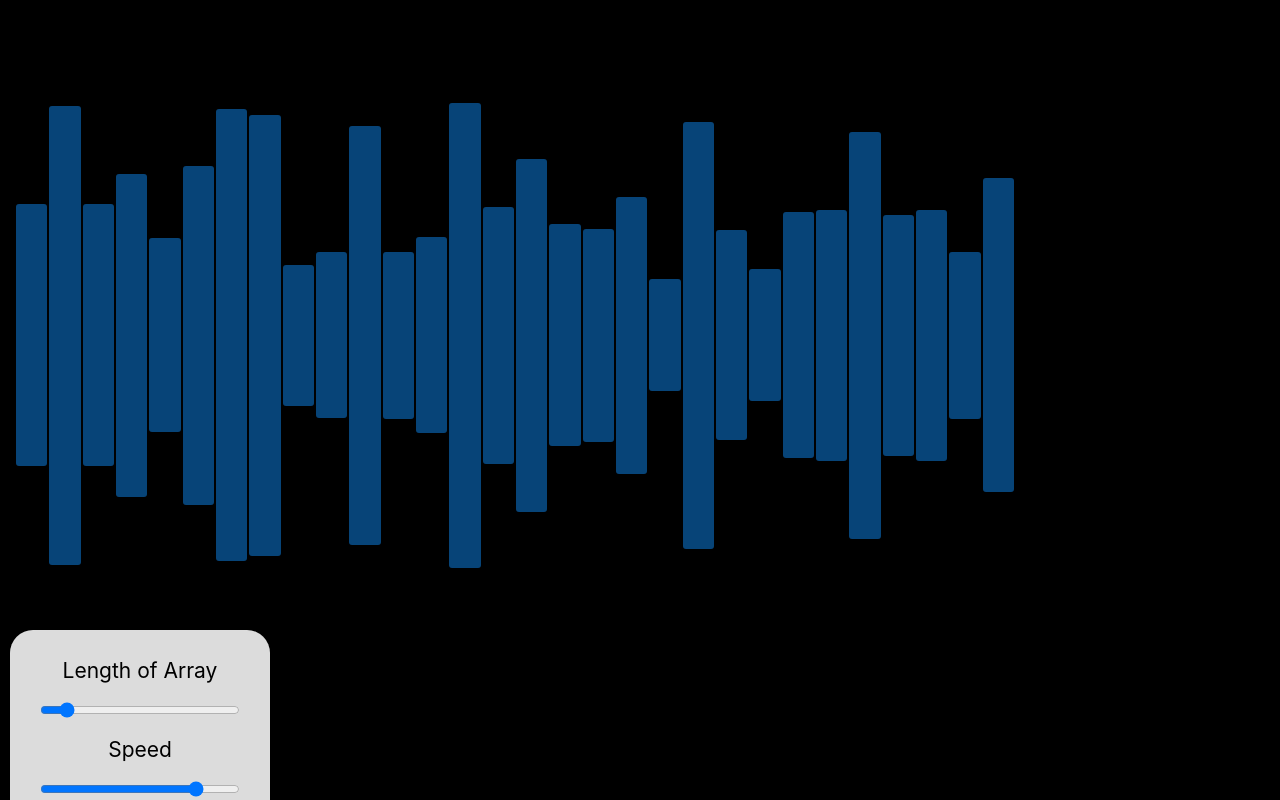
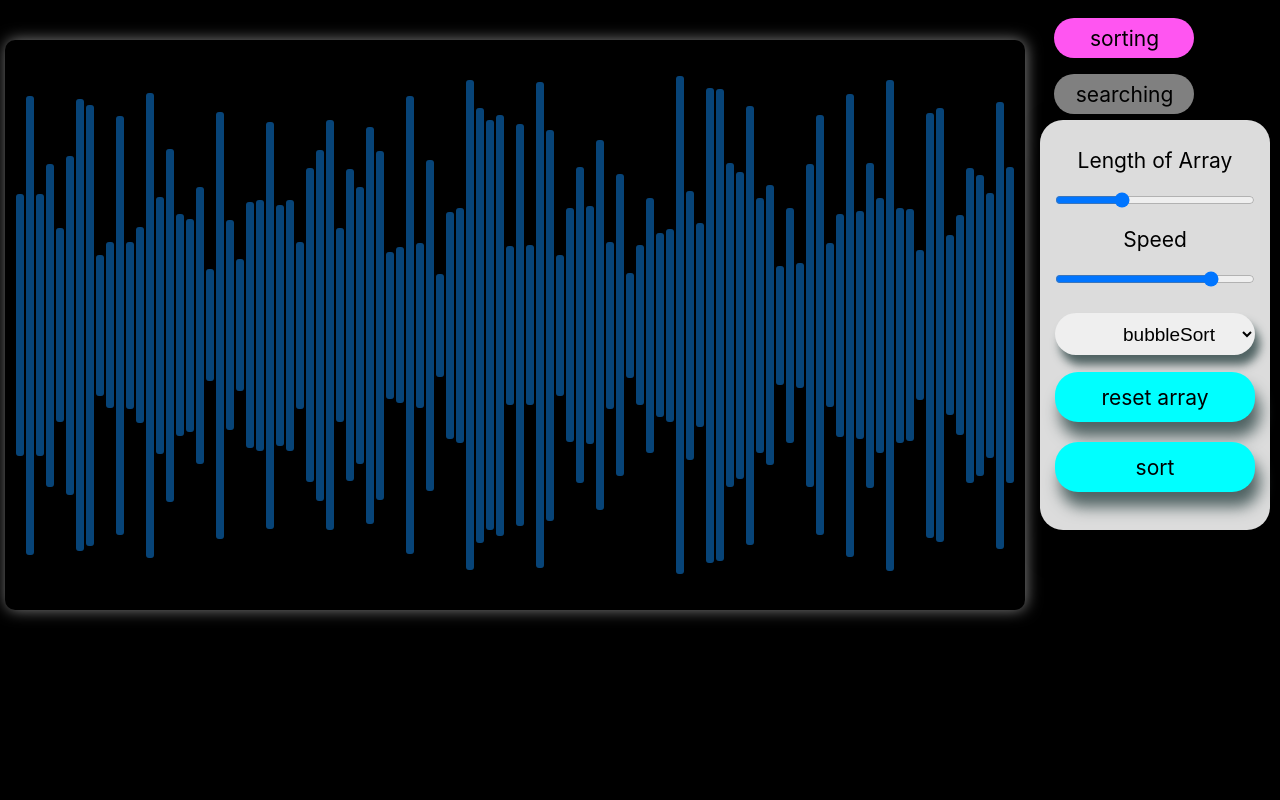
Before and after one commit to ksushant6566/visual-algos, a React (Create React App) app: page / in a window 1280 px wide. Shown: the top 800 px of the page. Built offline with nearby package versions, Linux system fonts and the light colour scheme.

Commit message:
design improvements

```diff
--- a/src/App.css
+++ b/src/App.css
@@ -1,6 +1,14 @@
 body {
   background-color: rgb(0, 0, 0);
 }
+
+p{
+  margin: 0px;
+  padding: 0px;
+  background-color: rgba(0, 162, 255, 0.699);
+  border-radius: 4px;
+}
+
 
 .btn {
   width: 200px;
@@ -60,7 +68,7 @@ input, .select {
   flex-wrap: wrap;
   align-items: center;
   height: 100%;
-  margin-top: 50px;
+  margin-top: 40px;
   /* justify-content: flex-start; */
 }
 
@@ -70,7 +78,7 @@ input, .select {
   align-items: center;
   height: 550px;
   width: 1000px;
-  box-shadow: black 1px 0px 15px;
+  box-shadow: grey 1px 0px 15px;
   margin: 0px 5px;
   padding: 10px;
   border-radius: 10px;
@@ -80,7 +88,6 @@ input, .select {
   display: flex;
   flex-direction: column;
   height: 400px;
-  width: 250px;
   padding: 5px;
   align-items: center;
   justify-content: center;
@@ -110,7 +117,7 @@ input, .select {
   width: 250px;
   height: 50px;
   left: 39vw;
-  top: 9vh;
+  top: 4vh;
   transform: translateX(-125px);
   border-radius: 13px;
   line-height: 50px;
@@ -126,3 +133,32 @@ input, .select {
   background-color: #751111;
   box-shadow: rgba(0, 0, 0, 0.5) 1px 1px 10px;
 }
+.navbar{
+  width: 100%;
+  /* background-color: #751111; */
+  display: flex;
+  justify-content: center;
+}
+
+.navbtn {
+  box-shadow: rgb(80, 99, 99) 0px 0px 0px;
+  height: 40px;
+  width: 140px;
+  font-size: 21px;
+  background-color:  rgb(255, 85, 241);
+  cursor: pointer;
+  position: absolute;
+  top: 4vh;
+  left: 81.6vw;
+}
+
+.navbtn2{
+  top: 1vh;
+}
+.navbtn1{
+  top: 8vh;
+}
+.navbtn:hover {
+  box-shadow: rgb(80, 99, 99) 0px 0px 0px;
+  background-color:  rgb(255, 85, 241);
+}
--- a/src/App.js
+++ b/src/App.js
@@ -1,13 +1,33 @@
 import Searching from './searchingAlgorithms/Searching'
 import Sorting from './sortingAlgorithms/Sorting'
 import './App.css';
+import { useState , useEffect} from 'react';
 
 
 function App() {
+
+  const [operation, setOpertaion] = useState('sorting')
+
+  useEffect(() => {
+    if(operation === 'sorting') {
+      document.getElementsByClassName('navbtn1')[0].style.backgroundColor = 'grey'
+      document.getElementsByClassName('navbtn2')[0].style.backgroundColor = ' rgb(255, 85, 241)'
+    }else {
+      document.getElementsByClassName('navbtn2')[0].style.backgroundColor = 'grey'
+      document.getElementsByClassName('navbtn1')[0].style.backgroundColor = ' rgb(255, 85, 241)'
+    }
+  }, [operation])
+
   return (
     <div className="App">
-      {/* <Searching /> */}
-      <Sorting />
+
+      <div className="navbar">
+        <div onClick={() => setOpertaion('searching')} className="btn  navbtn navbtn1" >searching</div>
+        <div onClick={() => setOpertaion('sorting')} className="btn  navbtn navbtn2" >sorting</div>
+      </div>
+
+      {operation === 'searching' ? <Searching /> : <Sorting />}
+
     </div>
   );
 }
--- a/src/searchingAlgorithms/Searching.js
+++ b/src/searchingAlgorithms/Searching.js
@@ -211,12 +211,12 @@ const Searching = () => {
 
                 {mainArray.map(item => {
                     return (
-                        <div className="array-bar" key ={item.idx} style={{height : item.val, backgroundColor : primaryColor}} >{item.val} </div>
+                        <div className="array-bar" key ={item.idx} style={{height : item.val, backgroundColor : primaryColor}} > <p>{item.val}</p> </div>
                     )
                 })}
             </div>
             <div className="utility-container">
-            <label>Element to be Searched</label>
+            <label>Search Element</label>
                 <input
                     placeholder="try "
                     type = "number"
@@ -224,6 +224,8 @@ const Searching = () => {
                     onChange = {(e) => setSearchValue(e.target.value)}
                 >
                 </input>
+
+                <div style = {{height:"10px"}} ></div>
 
                 <label>Length of Array</label>
                 <input
--- a/src/sortingAlgorithms/Sorting.js
+++ b/src/sortingAlgorithms/Sorting.js
@@ -8,7 +8,7 @@ import { getRadixSorted } from './radixSort'
 const Sorting = () => {
 
     const [mainArray, setMainArray] = useState([])
-    const [size, setSize] = useState(30)
+    const [size, setSize] = useState(100)
     const [speed, setSpeed] = useState(30)
     const [sortAlgo, setSortAlgo] = useState('bubbleSort')
 
@@ -50,6 +50,14 @@ const Sorting = () => {
     const bubbleSort = () => {
         const {animations, arr} = getBubbleSortAnimation(mainArray)
         const bars = document.getElementsByClassName("sorting-array-bar")
+
+        let btn = document.getElementsByClassName("btn");
+        console.log(btn)
+        for(let i = 0; i < btn.length; i++) {
+            btn[i].disabled = !btn[i].disabled
+            console.log(btn[i].disabled)
+        }
+
         let m = 0;
         for(let k = 0; k < animations.length; k++) {
             let i = animations[k].i
@@ -92,6 +100,8 @@ const Sorting = () => {
                 })
             }
             setMainArray(sortedArray)
+
+            for(let i = 0; i < btn.length; i++) btn[i].disabled = !btn[i].disabled
 
         }, (m+1) * speed)
 
@@ -208,7 +218,7 @@ const Sorting = () => {
                     value = {size}
                     onChange = {(e) => setSize(e.target.value)}
                     min = "5"
-                    max = "250"
+                    max = "300"
                 >
                 </input>
 
```
